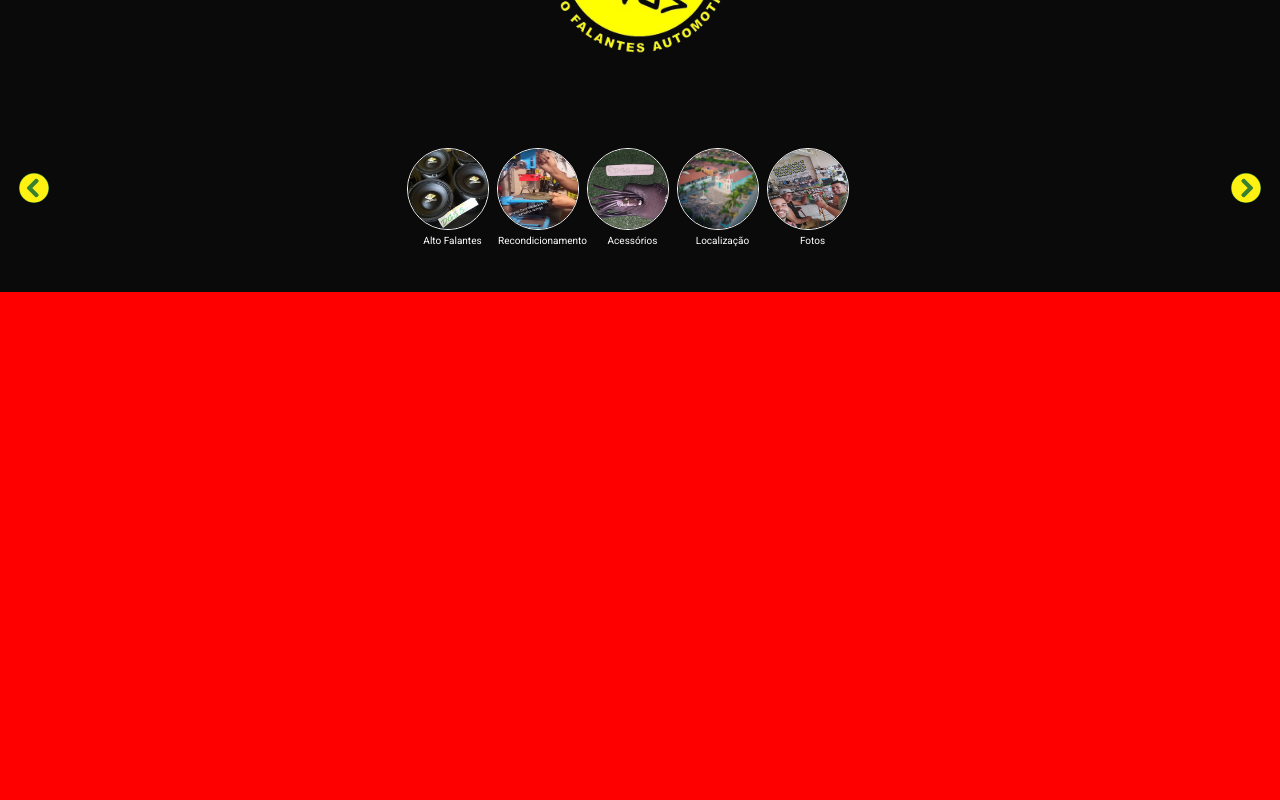
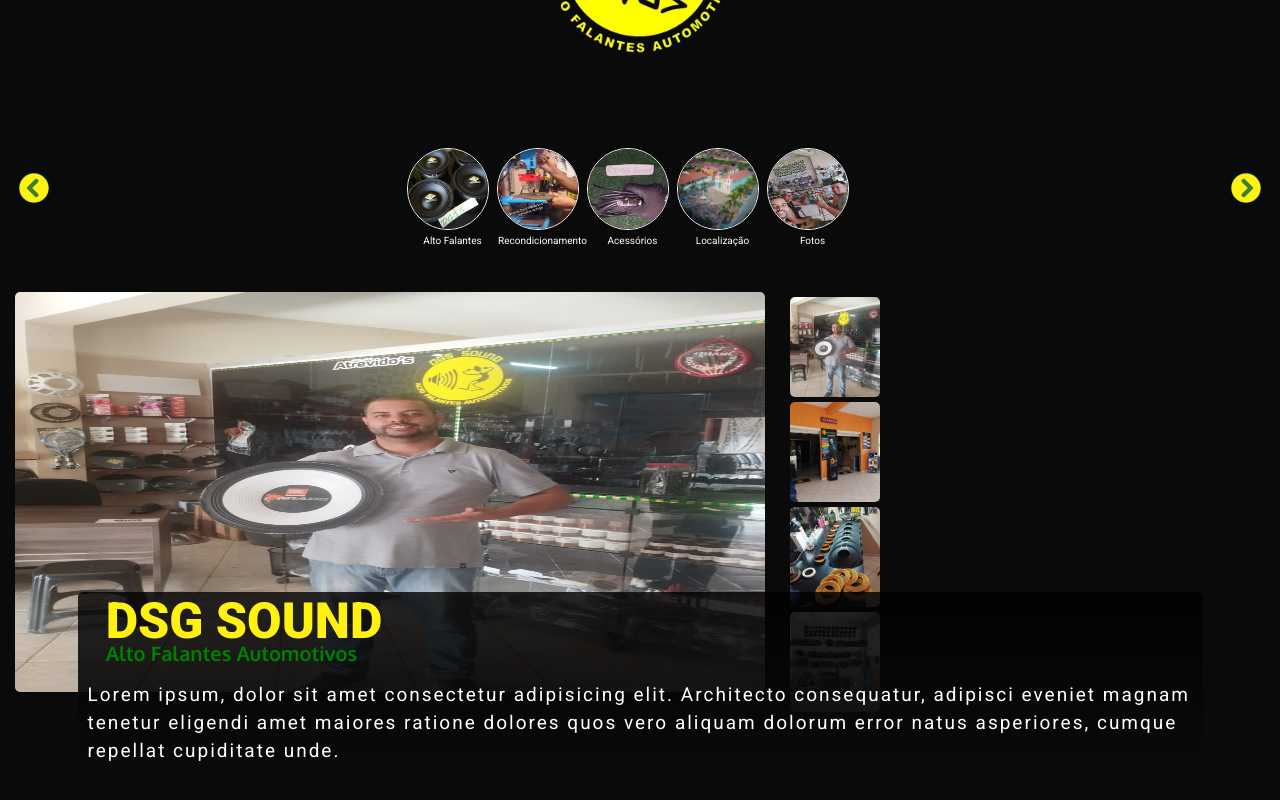
Before and after one commit to cajui54/landpage_dgssound, a Next.js app: page / in a window 1280 px wide. Shown: the part 338-1138 px from the top of the page. Built offline with nearby package versions, Linux system fonts and the light colour scheme.

Commit message:
feat: componets aboutMe has been created

```diff
--- /dev/null
+++ b/src/app/assets/images.ts
@@ -0,0 +1,40 @@
+import img01Car from "./images/carro.jpg";
+import img02Car from "./images/carro01.jpg";
+import img03Car from "./images/carro03.jpg";
+import img01Falante from "./images/falante.jpg";
+import img02Falante from "./images/falante01.jpg";
+import image01 from "./images/descontracao.jpg";
+import image02 from "./images/05.jpg";
+import image03 from "./images/dgslogo.png";
+import image04 from "./images/gameleiraCity.jpg";
+import image05 from "./images/img01.jpg";
+import image06 from "./images/img02.jpg";
+import image07 from "./images/img03.jpg";
+import image08 from "./images/img04.jpg";
+export const imagesCar = [
+  { path: img01Car, alt: "carro com alto faltantes" },
+  { path: img02Car, alt: "carro com alto faltantes" },
+  { path: img03Car, alt: "carro com alto faltantes" },
+];
+
+export const imagesSound = [
+  { path: img01Falante, alt: "alto faltantes automotivos" },
+  { path: img02Falante, alt: "alto faltantes automotivos" },
+];
+
+export const imagesRandom = [
+  { path: image02, alt: "DGS alto faltantes automotivos" },
+  { path: image01, alt: "DGS alto faltantes automotivos" },
+  { path: image03, alt: "DGS alto faltantes automotivos" },
+  { path: image05, alt: "DGS alto faltantes automotivos" },
+  { path: image06, alt: "DGS alto faltantes automotivos" },
+  { path: image07, alt: "DGS alto faltantes automotivos" },
+  { path: image08, alt: "DGS alto faltantes automotivos" },
+];
+
+export const navOption = [
+  { path: image02, alt: "DGS alto faltantes automotivos" },
+  { path: image05, alt: "DGS alto faltantes automotivos" },
+  { path: image06, alt: "DGS alto faltantes automotivos" },
+  { path: image07, alt: "DGS alto faltantes automotivos" },
+];
--- /dev/null
+++ b/src/app/components/about/_components/slide/slide.module.scss
@@ -0,0 +1,23 @@
+.mainSlide {
+  width: 100%;
+  display: flex;
+  img {
+    position: relative;
+    z-index: 1;
+    width: 60%;
+    height: 40rem;
+    border-radius: 0.5rem;
+  }
+}
+.navAbout {
+  margin: 0 0 2rem 2rem;
+  width: 10rem;
+  height: 30rem;
+
+  img {
+    margin: 0.5rem auto;
+    display: block;
+    width: 90%;
+    height: 10rem;
+  }
+}
--- /dev/null
+++ b/src/app/components/about/_components/slide/slide.tsx
@@ -0,0 +1,27 @@
+"use client";
+import React, { useState } from "react";
+import styles from "./slide.module.scss";
+import { navOption } from "@/app/assets/images";
+import Image from "next/image";
+const SlideImageAbout = () => {
+  const [move, setMove] = useState<number>(0);
+  return (
+    <div>
+      <div className={styles.mainSlide}>
+        <Image src={navOption[move].path} alt={navOption[move].alt} />
+
+        <nav className={styles.navAbout}>
+          {navOption.map((item, index) => (
+            <Image
+              src={item.path}
+              alt={item.alt}
+              onClick={() => setMove(index)}
+            />
+          ))}
+        </nav>
+      </div>
+    </div>
+  );
+};
+
+export default SlideImageAbout;
--- a/src/app/components/about/about.module.scss
+++ b/src/app/components/about/about.module.scss
@@ -1,6 +1,47 @@
 .mainAbout {
   height: 100vh;
   width: 100%;
-  background-color: red;
   margin-top: 8rem;
 }
+.articleInfo {
+  margin: 3rem 1.5rem;
+
+  article {
+    position: relative;
+    top: -10rem;
+    z-index: 2;
+    background-image: linear-gradient(
+      to top,
+
+      var(--main-color),
+      rgb(0, 0, 0, 0.8)
+    );
+    border-radius: 0.5rem;
+    color: #fff;
+    width: 90%;
+    margin: 0 auto;
+  }
+  article p {
+    padding: 0.5rem 1rem;
+    font-size: 1.9rem;
+    line-height: 2.8rem;
+    letter-spacing: 0.2rem;
+    font-family: var(--font-roboto);
+  }
+}
+.titles {
+  width: 95%;
+  margin: 0 auto;
+  margin-bottom: 1rem;
+  h3 {
+    color: var(--color-yellow);
+    font-family: var(--font-roboto);
+    font-size: 5rem;
+  }
+  h2 {
+    font-family: var(--font-oxygen);
+    color: rgb(0, 128, 0);
+    font-size: 2rem;
+    margin-top: -1rem;
+  }
+}
--- a/src/app/components/about/about.tsx
+++ b/src/app/components/about/about.tsx
@@ -1,7 +1,27 @@
 import React from "react";
 import styles from "./about.module.scss";
+import SlideImageAbout from "./_components/slide/slide";
+
 const AboutCompany = () => {
-  return <div className={styles.mainAbout}></div>;
+  return (
+    <div className={styles.mainAbout}>
+      <div className={styles.articleInfo}>
+        <SlideImageAbout />
+        <article>
+          <div className={styles.titles}>
+            <h3>DSG SOUND</h3>
+            <h2>Alto Falantes Automotivos</h2>
+          </div>
+          <p>
+            Lorem ipsum, dolor sit amet consectetur adipisicing elit. Architecto
+            consequatur, adipisci eveniet magnam tenetur eligendi amet maiores
+            ratione dolores quos vero aliquam dolorum error natus asperiores,
+            cumque repellat cupiditate unde.
+          </p>
+        </article>
+      </div>
+    </div>
+  );
 };
 
 export default AboutCompany;
--- a/src/app/components/header/header.module.scss
+++ b/src/app/components/header/header.module.scss
@@ -6,7 +6,7 @@
   align-items: center;
   justify-content: space-between;
   position: fixed;
-  z-index: 2;
+  z-index: 5;
 }
 .containerLogo {
   width: 10rem;
--- a/src/app/components/hero/navItems/navItems.module.scss
+++ b/src/app/components/hero/navItems/navItems.module.scss
@@ -36,6 +36,9 @@
   scroll-behavior: smooth;
   position: relative;
   padding: 0.5rem 0;
+  @media screen and (min-width: 800px) {
+    overflow: hidden;
+  }
 }
 .containerNav {
   min-width: 50rem;
```
